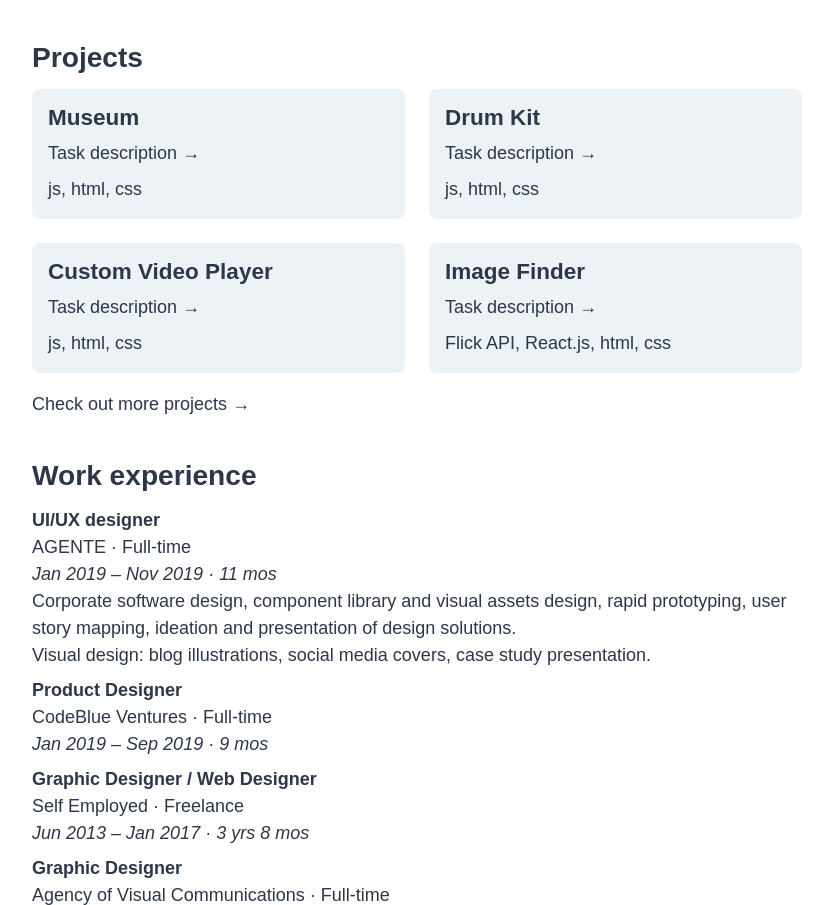
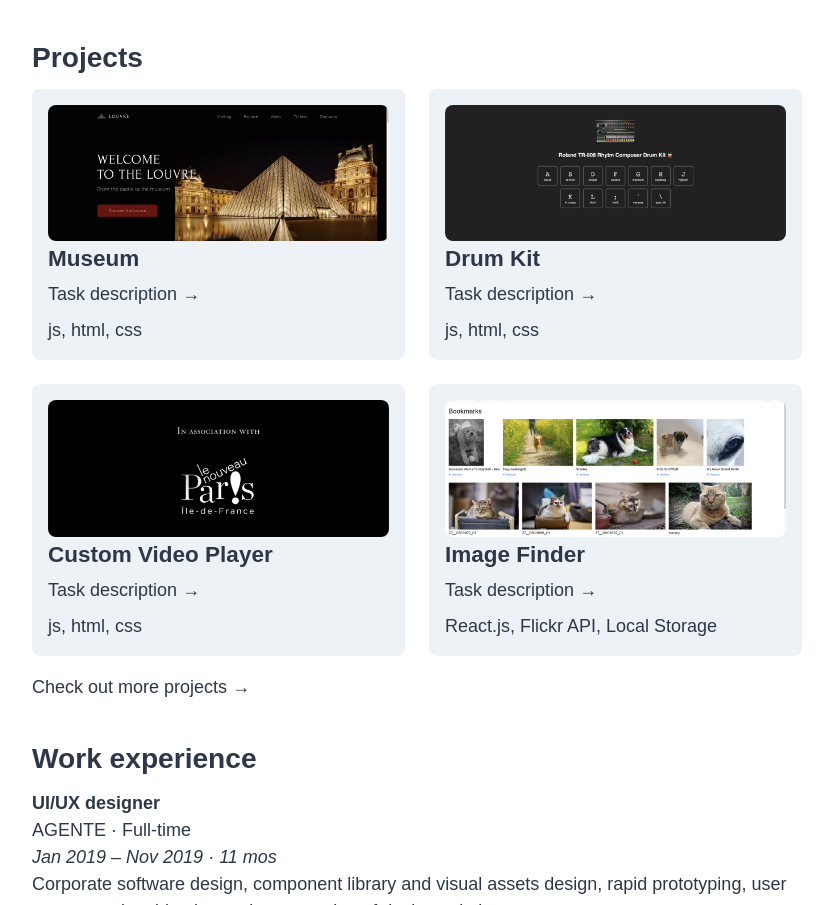
Before and after one commit to tomkoom/rsschool-cv, a plain HTML site: page index.html in a window 1280 px wide. Shown: the part 1342-2247 px from the top of the page, without its empty margins (8-841 px from the left). Drawn offline with nearby package versions, Linux system fonts and the light colour scheme; a script that the page names is missing.

Commit message:
feat: add project images

```diff
--- a/css/style.css
+++ b/css/style.css
@@ -1,20 +1,5 @@
 :root {
-	--light-green-700: #64dd17;
-
-	--green-700: #00c853;
-
-	--light-blue-400: #00b0ff;
-	--light-blue-700: #0091ea;
-
-	--blue-400: #2979ff;
-
-	--black: #2e3440;
-	--blue: #4078f2;
-	--blue2: #81a1c1;
-	--green: #00695c;
-
 	--gray-700: #2d3748;
-	--green-500: #38a169;
 	--blue-500: #3182ce;
 	--gray-100: #edf2f7;
 
@@ -215,13 +200,15 @@ code {
 
 /* LINKS AND LINK BLOCKS */
 
-
+.project_img {
+	max-width: 100%;
+	border-radius: 8px;
+}
 
 a {
 	text-decoration: none;
 	color: var(--gray-700);
 }
-
 
 .link-block {
 	display: inline-block;
--- a/index.html
+++ b/index.html
@@ -128,13 +128,16 @@
 						<div class="divider15"></div>
 						<div class="projects-container">
 							<div class="projects-container__item">
-								<h4>
 								<a
 									href="https://rolling-scopes-school.github.io/tomkoom-JSFEPRESCHOOL/museum/"
 									target="_blank"
-										>Museum</a
+									><img
+										src="img/museum.jpg"
+										alt="museum"
+										class="project_img"
+									/>
+									<h4>Museum</h4></a
 								>
-								</h4>
 								<a
 									href="https://github.com/rolling-scopes-school/tasks/blob/master/tasks/js30/js30-4.md"
 									target="_blank"
@@ -143,13 +146,16 @@
 								<p>js, html, css</p>
 							</div>
 							<div class="projects-container__item">
-								<h4>
 								<a
 									href="https://rolling-scopes-school.github.io/tomkoom-JSFEPRESCHOOL/drum-kit/"
 									target="_blank"
-										>Drum Kit</a
+									><img
+										src="img/drum-kit.jpg"
+										alt="drum-kit"
+										class="project_img"
+									/>
+									<h4>Drum Kit</h4></a
 								>
-								</h4>
 								<a
 									href="https://github.com/rolling-scopes-school/tasks/blob/master/tasks/js30/js30.md"
 									target="_blank"
@@ -158,13 +164,16 @@
 								<p>js, html, css</p>
 							</div>
 							<div class="projects-container__item">
-								<h4>
 								<a
 									href="https://rolling-scopes-school.github.io/tomkoom-JSFEPRESCHOOL/custom-video-player/"
 									target="_blank"
-										>Custom Video Player</a
-									>
-								</h4>
+									><img
+										src="img/custom-video-player.jpg"
+										alt="custom-video-player"
+										class="project_img"
+									/>
+									<h4>Custom Video Player</h4>
+								</a>
 								<a
 									href="https://github.com/rolling-scopes-school/tasks/blob/master/tasks/js30/js30-4.md"
 									target="_blank"
@@ -173,23 +182,31 @@
 								<p>js, html, css</p>
 							</div>
 							<div class="projects-container__item">
-								<h4>
 								<a
 									href="https://elinext-test.netlify.app/"
 									target="_blank"
-										>Image Finder</a
 								>
-								</h4>
+									<img
+										src="img/image-finder.jpg"
+										alt="image-finder"
+										class="project_img"
+									/>
+									<h4>Image Finder</h4></a
+								>
 								<a
 									href="https://github.com/tomkoom/elinext-test"
 									target="_blank"
 									>Task description →</a
 								>
-								<p>Flick API, React.js, html, css</p>
+								<p>React.js, Flickr API, Local Storage</p>
 							</div>
 						</div>
 						<br />
-						<a href="https://github.com/tomkoom/projects" target="_blank">Check out more projects →</a>
+						<a
+							href="https://github.com/tomkoom/projects"
+							target="_blank"
+							>Check out more projects →</a
+						>
 					</section>
 
 					<!-- Work experience -->
--- a/js/score.js
+++ b/js/score.js
@@ -1,5 +1,5 @@
 const score = `
-    TOTAL SCORE: 100
+    TOTAL SCORE: 140
 
     ✅ вёрстка валидная +10
     ✅ вёрстка семантическая +20
@@ -11,7 +11,7 @@ const score = `
     ✅ контакты для связи и перечень навыков оформлены в виде списка ul > li +10
     ✅ CV содержит контакты для связи, краткую информацию о себе, перечень навыков, информацию об образовании и уровне английского +10
     ✅ CV содержит пример вашего кода (например, решение задачи с сайта codewars) с подсветкой кода. Для подсветки кода может использоваться js-библиотека, например, highlight.js +10
-    ❌ CV содержит изображения-ссылки на выполненные вами проекты. При клике по изображению страница проекта открывается в новой вкладке. У каждого проекта есть название, небольшое описание, указан перечень используемых технологий. +10
+    ✅ CV содержит изображения-ссылки на выполненные вами проекты. При клике по изображению страница проекта открывается в новой вкладке. У каждого проекта есть название, небольшое описание, указан перечень используемых технологий. +10
     ✅ CV выполнено на английском языке +10
     ✅ выполнены требования к Pull Request: есть ссылка на задание, скриншот страницы СV, ссылка на деплой страницы CV на GitHub Pages, выполнена самооценка (самооценку расписываем по пунктам критериев оценки, указывая балл за каждый пункт) +10
     ❌ есть видеорезюме автора CV на английском языке. Видеорезюме встраивается в страницу CV как видео, а не в виде кнопки или ссылки. Продолжительность видео 3-5 минут (±15 секунд). В описание видео на YouTube добавлена ссылка на его транскрипцию на английском языке (например, в документе Google Docs). +10
```
Also changed, not shown: img/custom-video-player.jpg (added), img/drum-kit.jpg (added), img/image-finder.jpg (added), img/museum.jpg (added). Lines whose indentation alone changed are shown as unchanged.
